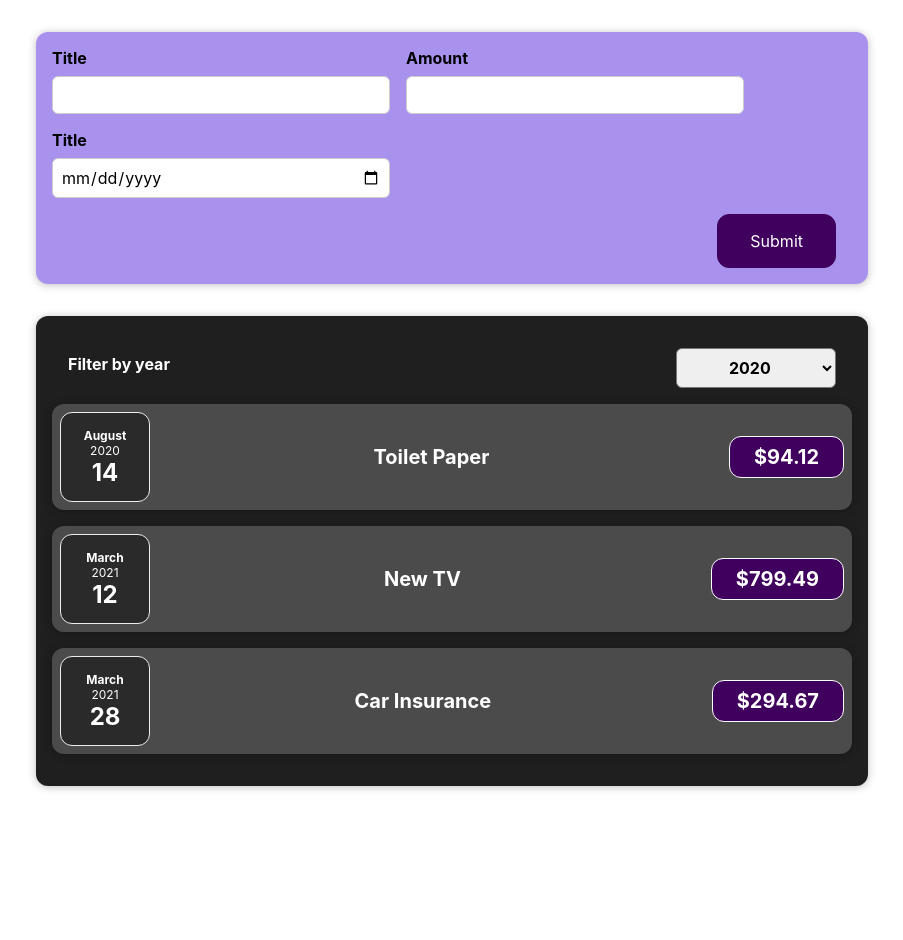
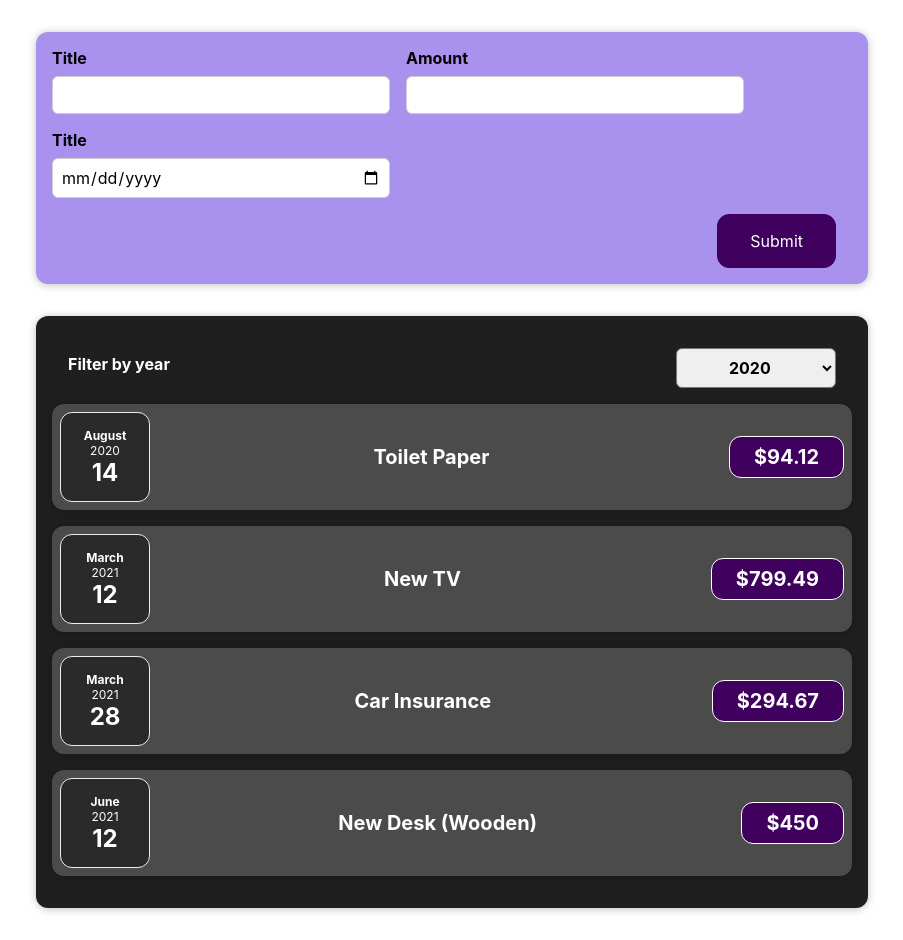
Before and after one commit to Vitaljano/expense-react, a React (Create React App) app: page / in a window 1280 px wide. Shown: the whole page, without its empty margins (188-1091 px from the left). Before the commit the page ends 818 px from the top, so only its background shows below. Built offline with nearby package versions, Linux system fonts and the light colour scheme.

Commit message:
Rendering list of data

```diff
--- a/src/App.js
+++ b/src/App.js
@@ -32,7 +32,7 @@ function App() {
   return (
     <div className="App">
       <NewExpense onAddExpense={addExpenseHandler} />
-      <Expenses expenses={expenses} />
+      <Expenses items={expenses} />
     </div>
   );
 }
--- a/src/components/Expenses/Expenses.js
+++ b/src/components/Expenses/Expenses.js
@@ -18,22 +18,15 @@ const Expenses = (props) => {
         selected={filterYear}
         onFilterByYear={onFilterByYearHandler}
       />
-
-      <ExpenseItem
-        title={props.expenses[0].title}
-        amount={props.expenses[0].amount}
-        date={props.expenses[0].date}
-      />
-      <ExpenseItem
-        title={props.expenses[1].title}
-        amount={props.expenses[1].amount}
-        date={props.expenses[1].date}
-      />
-      <ExpenseItem
-        title={props.expenses[2].title}
-        amount={props.expenses[2].amount}
-        date={props.expenses[2].date}
-      />
+      {props.items.map((expense) => {
+        return (
+          <ExpenseItem
+            title={expense.title}
+            amount={expense.amount}
+            date={expense.date}
+          />
+        );
+      })}
     </Card>
   );
 };
```
